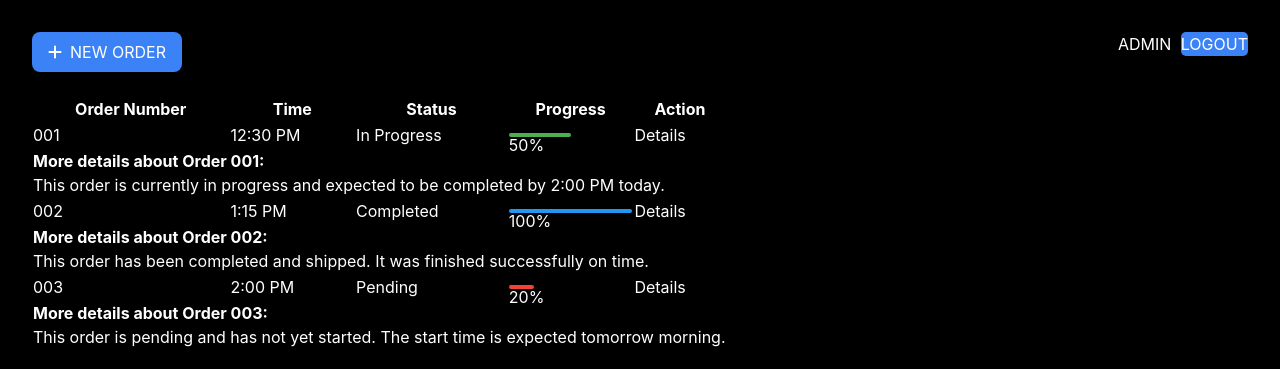
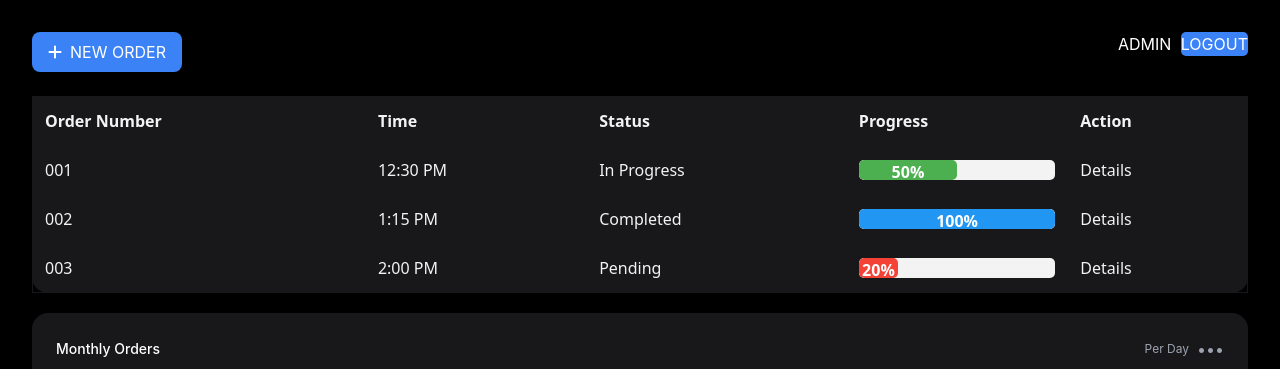
Before and after one commit to sudo-script/gatician, a plain HTML site: page dashboard.html in a window 1280 px wide. Shown: the top 369 px of the page. Drawn offline with nearby package versions, Linux system fonts and the light colour scheme.

Commit message:
Update dashboard.css

```diff
--- a/dashboard.css
+++ b/dashboard.css
@@ -91,3 +91,61 @@ body {
     margin-bottom: 0.5rem;
     display: block;
 }
+
+/* orders */
+
+table {
+    width: 100%;
+    border-collapse: collapse;
+    margin: 20px 0;
+}
+.orders{
+    background-color: #18181b;
+    border-radius: 1rem;
+    font-family: system-ui, -apple-system, BlinkMacSystemFont, 'Segoe UI', Roboto, Oxygen, Ubuntu, Cantarell, 'Open Sans', 'Helvetica Neue', sans-serif;
+}
+
+th, td {
+    padding: 12px;
+    text-align: left;
+    border: 1px solid #18181b;
+    color: #f3f3f3;
+}
+
+th {
+    background-color: #18181b;
+}
+
+/* Style for the hidden row (hidden by default) */
+.expandable-row {
+    display: none;
+    background-color: #f9f9f9;
+}
+
+/* Show the hidden row when hovering over the main row */
+tr:hover + .expandable-row {
+    display: table-row;
+}
+
+/* Add some basic styling for the expanded content */
+.expandable-row td {
+    font-size: 14px;
+    color: #555;
+}
+
+/* Progress bar container */
+.progress-container {
+    width: 100%;
+    background-color: #f3f3f3;
+    border-radius: 5px;
+    overflow: hidden;
+}
+
+/* Actual progress bar */
+.progress-bar {
+    height: 20px;
+    border-radius: 5px;
+    text-align: center;
+    color: white;
+    font-weight: bold;
+}
```
